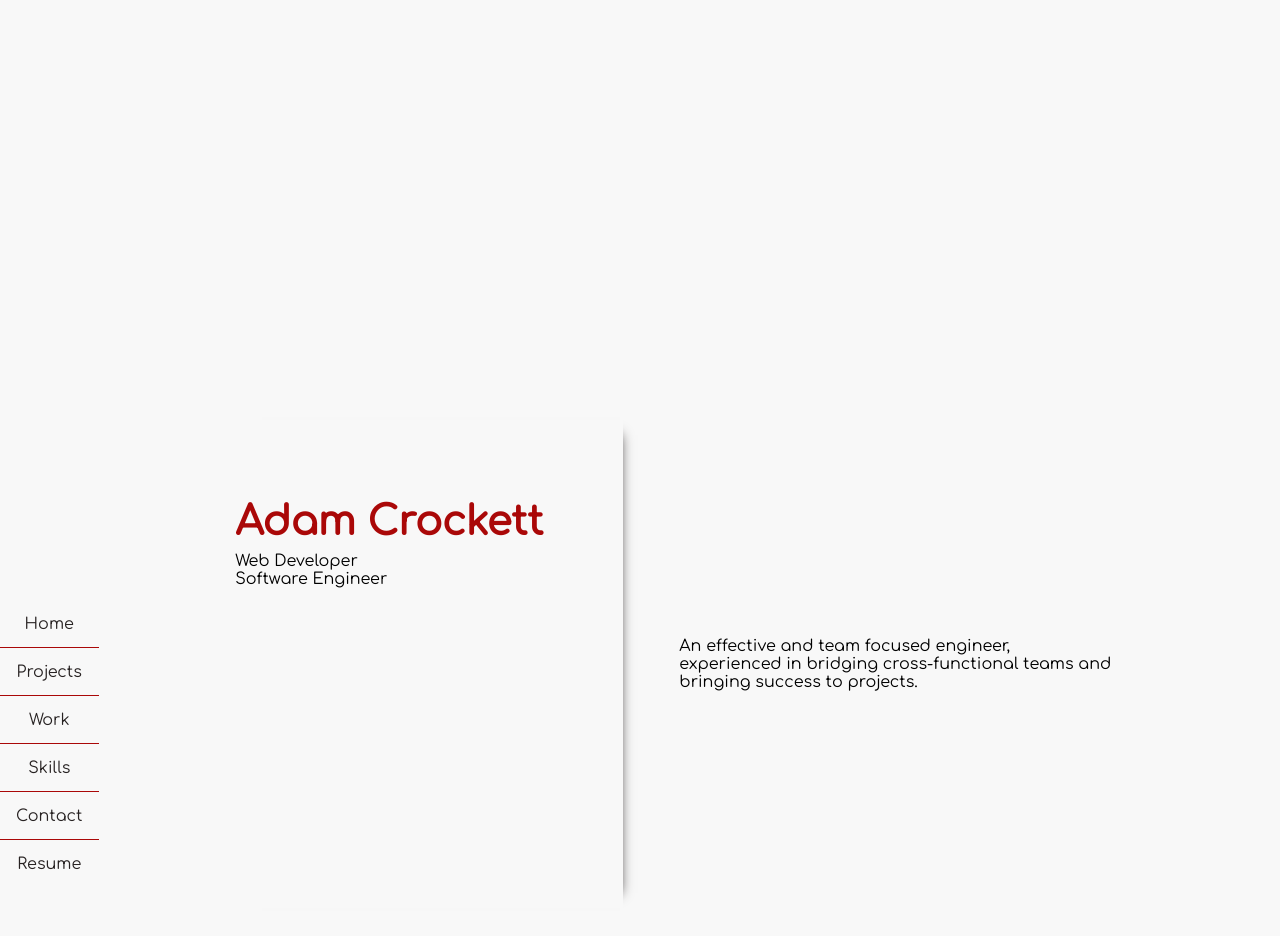
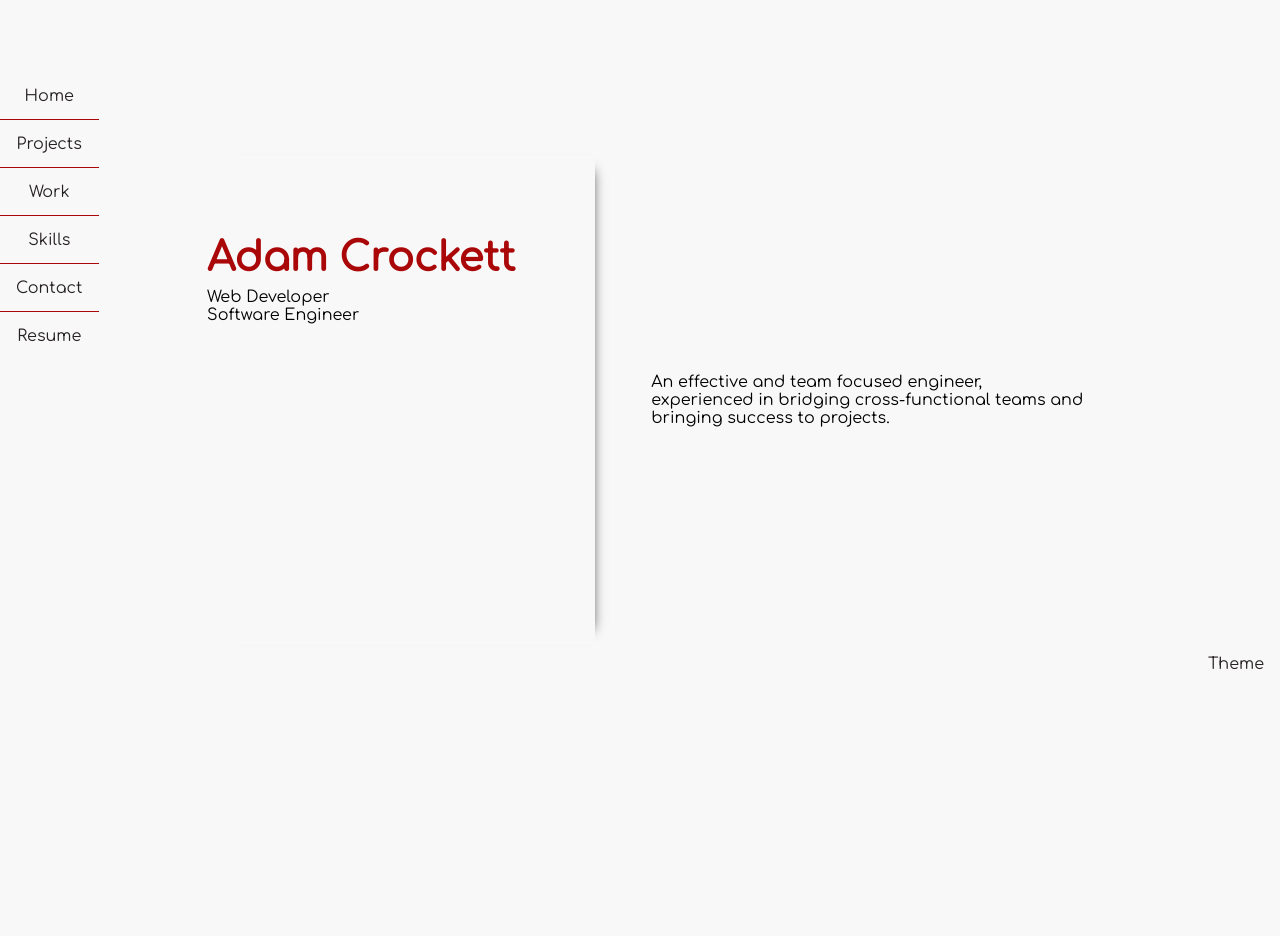
Before and after one commit to Adam-Crockett/portfolio, a Next.js app: page / in a window 1280 px wide. Shown: the top 936 px of the page. After the commit the page ends 800 px from the top, so only its background shows below. Built offline with nearby package versions, Linux system fonts and the light colour scheme.

Commit message:
footer styling

```diff
--- a/app/components/Footer/Footer.module.scss
+++ b/app/components/Footer/Footer.module.scss
@@ -1,18 +1,9 @@
 .siteFooter {
-  grid-area: footer;
   display: flex;
-  align-self: flex-start;
   flex-direction: row;
   justify-content: flex-end;
   align-items: flex-end;
-  background-color: var(--primary-white);
-  // border-left: 2px solid var(--primary-red);
-  padding: 0;
-  padding-top: 80vh;
-  box-shadow: none;
-  animation-name: grow;
-  animation-duration: 1.5s;
-  animation-fill-mode: forwards;
+  padding-bottom: 3rem;
 
   button {
     border: none;
@@ -29,11 +20,5 @@
   // }
 }
 
-@keyframes grow {
-  from {
-    box-shadow: 0px -2000px 8px 1px var(--primary-red);
-  }
-  to {
-    box-shadow: 0px -20px 8px 1px var(--primary-red);
-  }
+@media (max-width: 768px), (max-height: 480px) {
 }
--- a/app/components/Footer/Footer.tsx
+++ b/app/components/Footer/Footer.tsx
@@ -2,7 +2,7 @@ import styles from './Footer.module.scss';
 const Footer = () => {
   return (
     <footer className={styles.siteFooter}>
-      <button></button>
+      <button>Theme</button>
     </footer>
   );
 };
```
